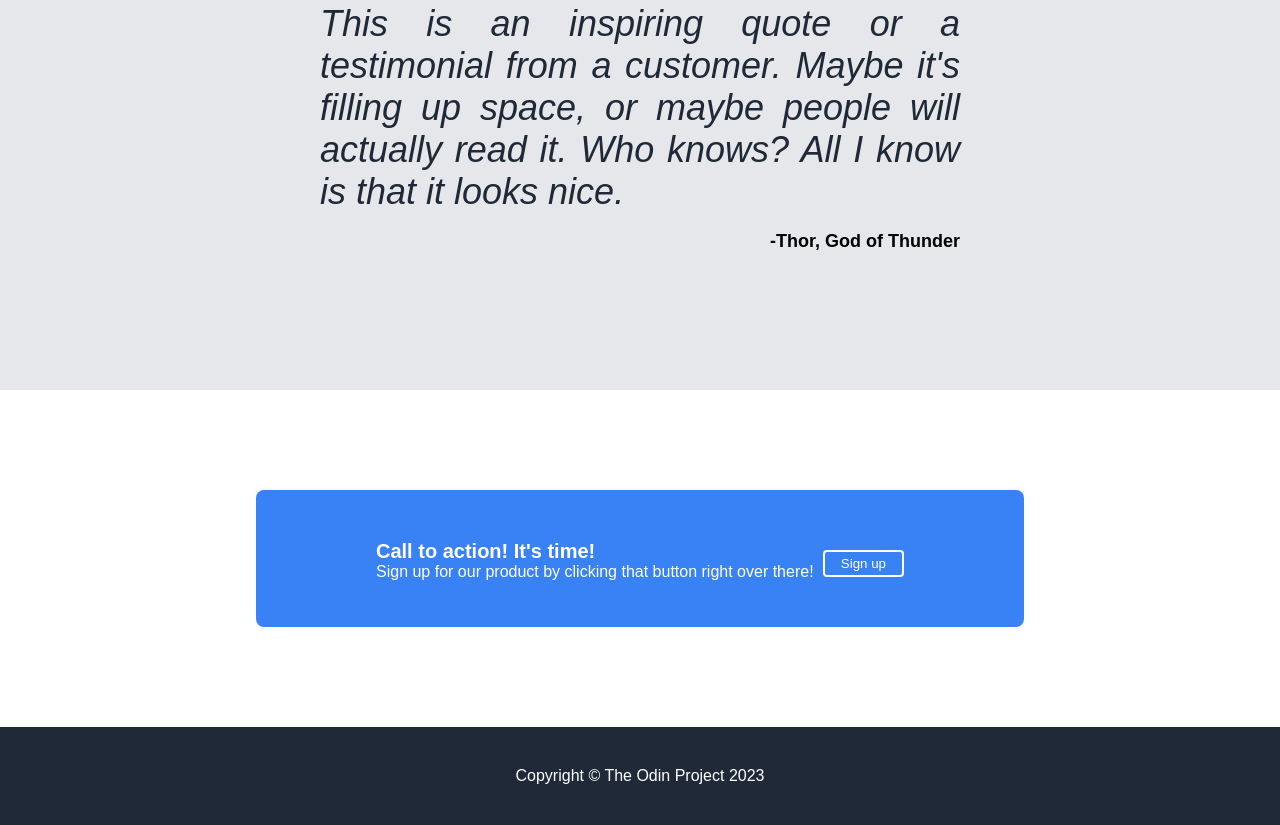
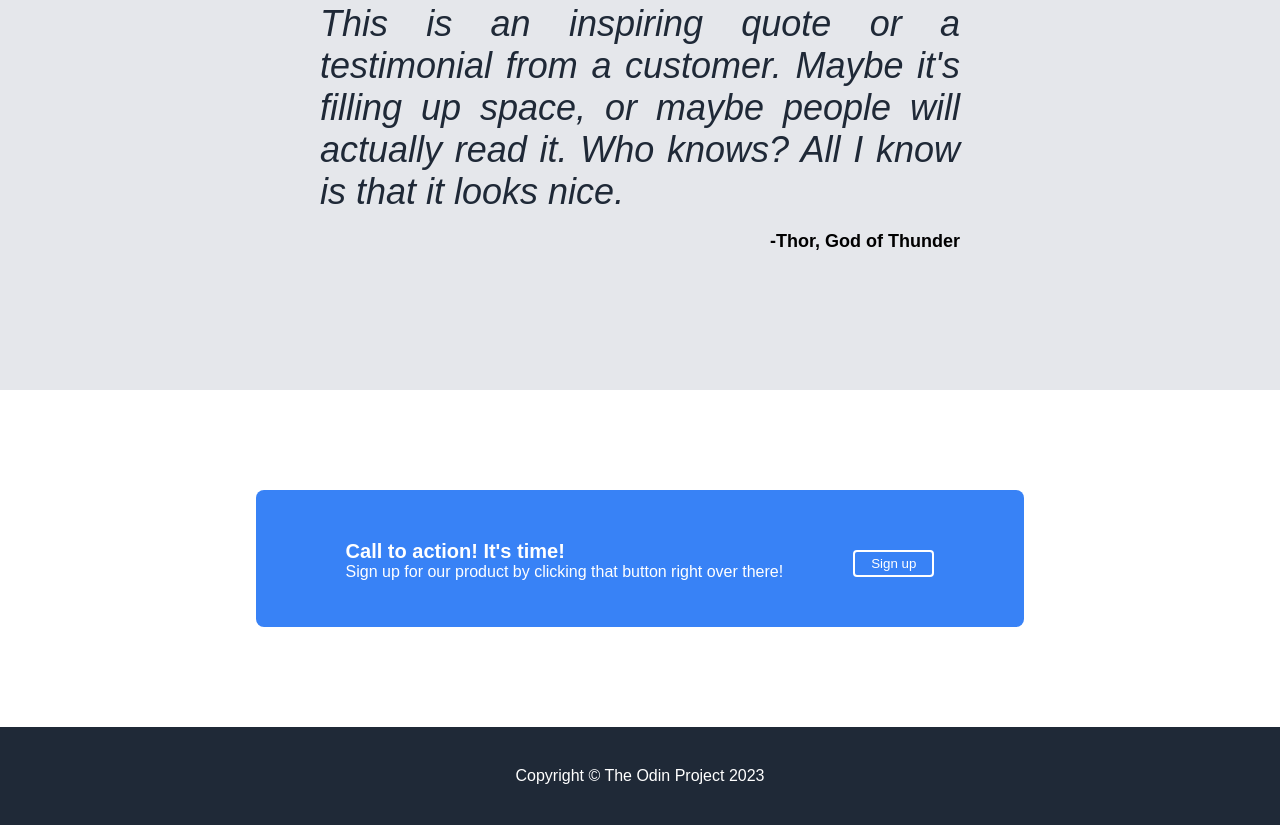
Before and after one commit to persistent-hustler/odin-landing-page, a plain HTML site: page index.html in a window 1280 px wide. Shown: the part 1105-1930 px from the top of the page. Drawn offline with Linux system fonts and the light colour scheme.

Commit message:
Adjust padding and gap for heavy shrinking cases

```diff
--- a/style.css
+++ b/style.css
@@ -78,7 +78,7 @@ button {
 /* information section */
 
 .info {
-    padding-bottom: 100px;
+    padding: 0 10% 100px;
 }
 
 .head {
@@ -137,11 +137,12 @@ button {
 .banner {
     margin: 100px 20%;
     display: flex;
+    gap: 12px;
     justify-content: space-between;
     align-items: center;
     background-color: #3882f6;
     color: white;
-    padding: 30px 120px;
+    padding: 30px 7%;
     border-radius: 8px;
 }
 
```
